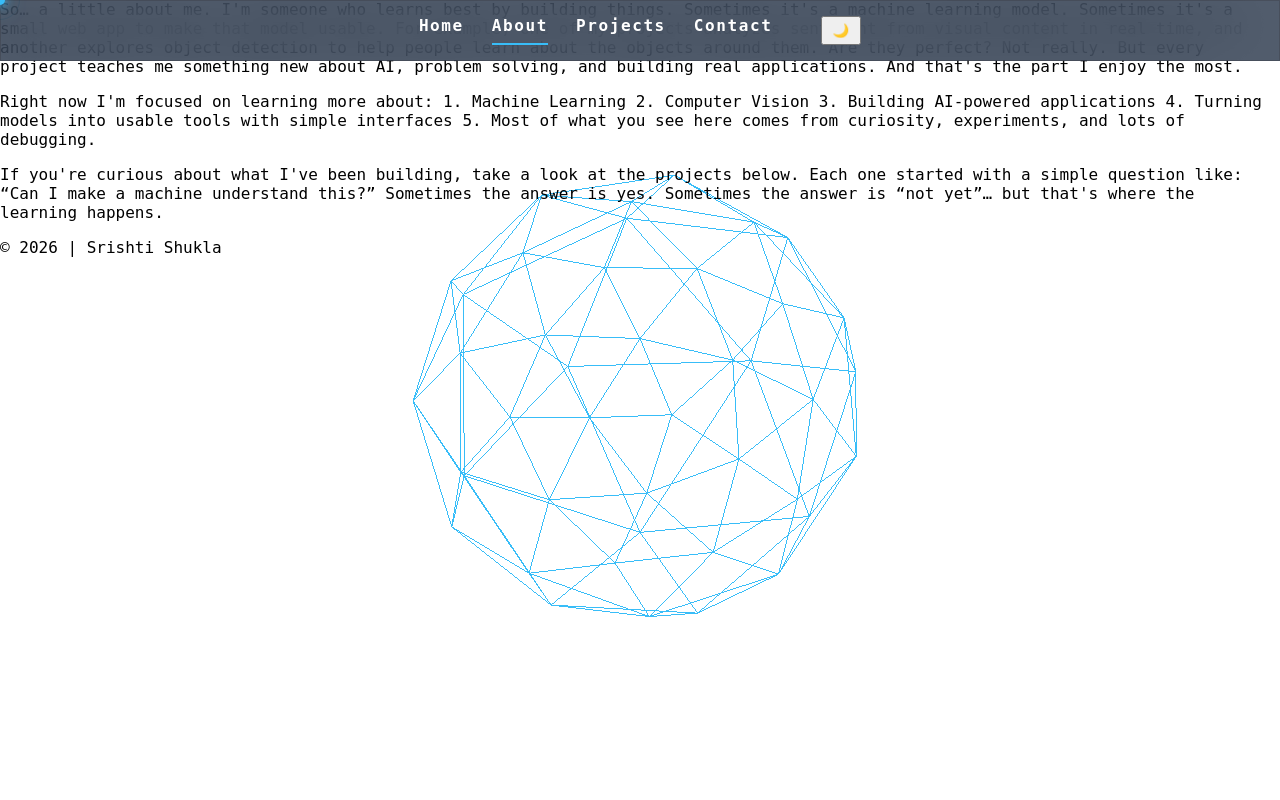
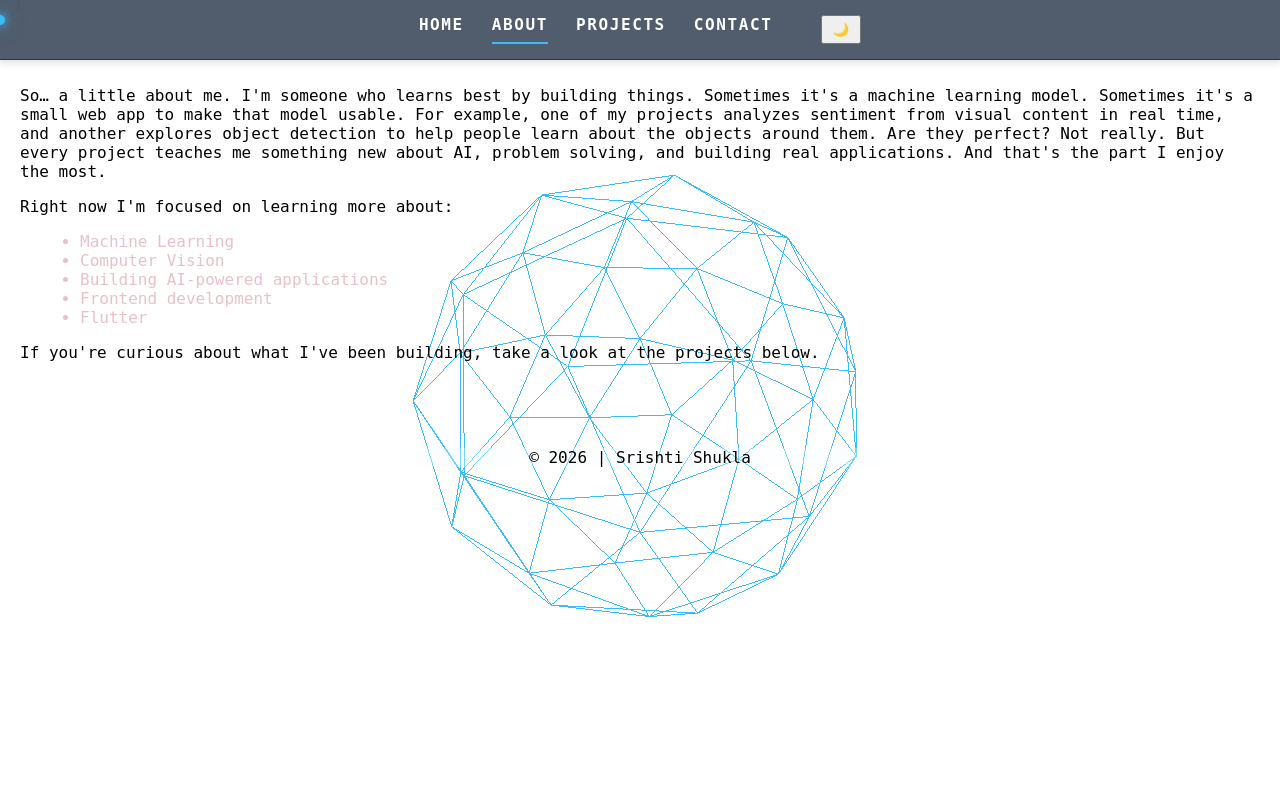
Before and after one commit to sris-14/Portfolio, a Flask app: page /about in a window 1280 px wide. Run offline with Flask 3, Linux system fonts and the light colour scheme.

Commit message:
update: content in about pg & navbar bottom border

```diff
--- a/static/style.css
+++ b/static/style.css
@@ -10,8 +10,8 @@
     background: rgba(38, 52, 72, 0.8);
     backdrop-filter: blur(20px);   /* Frosted glass blur effect */
     -webkit-backdrop-filter: blur(20px);
-    border: 1px solid rgba(36, 29, 29, 0.2);
-    /* box-shadow: 0 4px 6px rgba(0,0,0,0.1); */
+    border-bottom: 1px solid rgb(6, 67, 93);
+    box-shadow: 0 4px 6px rgba(0,0,0,0.1);
 }
 
 nav a {
@@ -19,6 +19,9 @@
     color: white;
     font-weight: bold;
     letter-spacing: 0.1em;
+    text-transform: uppercase;
+    transition: color 0.3s;
+    font-weight: 600;
 }
 
 nav a:hover {
@@ -31,10 +34,19 @@
     gap: 28px;
 }
 
+footer{
+    text-align: center;
+    backdrop-filter: blur(20px);
+    ;
+}
+
 .active {
     border-bottom: 2px solid #38bdf8;
 }
 
+html{
+    scroll-behavior: smooth;
+}
 /* Default light mode */
 body{
     margin: 0;
@@ -43,6 +55,7 @@
     color: black;
     transition: background 0.3s ease, color 0.3s ease;
     cursor: none;
+    font-weight:100;
 }
 /* Dark mode */
 body.dark-mode {
@@ -74,18 +87,6 @@
 }
 
 .btn {
-    /* display: inline-block; */
-    /* margin-top: 20px;
-    padding: 12px 25px;
-    background: #38bdf8;
-    color: black;
-    text-decoration: none;
-    border-radius: 8px;
-    font-weight: bold;
-    transition: 0.3s ease;
-    cursor: pointer; */
-
-
     display: inline-flex;
     align-items: center;
     gap: 10px;
@@ -179,3 +180,13 @@
     transform: translate(-50%,-50%);
     transition: width 0.3s ease height 0.3s ease;
 }
+
+.about{
+    margin: 20px 0;
+    padding: 50px 20px;
+}
+ul.skills-list{
+    /* list-style-type: disc; */
+    margin-left: 20px;
+    color: #e8c1c8;
+}
--- a/templates/about.html
+++ b/templates/about.html
@@ -11,39 +11,28 @@
         I'm someone who learns best by building things.
         Sometimes it's a machine learning model.
         Sometimes it's a small web app to make that model usable.
-
-        For example, one of my projects analyzes sentiment from visual content in real time, and another explores object detection to help people learn about the objects around them.
-
+        For example, one of my projects analyzes sentiment from
+        visual content in real time, and another explores object
+        detection to help people learn about the objects around them.
         Are they perfect? Not really.
-        But every project teaches me something new about AI, problem solving, and building real applications.
-
+        But every project teaches me something new about AI, problem
+        solving, and building real applications.
         And that's the part I enjoy the most.
     </p>
 
     <p>
         Right now I'm focused on learning more about:
-
-        1. Machine Learning
-
-        2. Computer Vision
-
-        3. Building AI-powered applications
-
-        4. Turning models into usable tools with simple interfaces
-
-        5. Most of what you see here comes from curiosity, experiments, and lots of debugging.
-    </p>
+       <ul class="skills-list">
+            <li>Machine Learning</li>
+            <li>Computer Vision</li>
+            <li>Building AI-powered applications</li>
+            <li>Frontend development</li>
+            <li>Flutter</li>
+        </ul>
 
     <p>
         If you're curious about what I've been building,
         take a look at the projects below.
-
-        Each one started with a simple question like:
-
-        “Can I make a machine understand this?”
-
-        Sometimes the answer is yes.
-        Sometimes the answer is “not yet”… but that's where the learning happens.
     </p>
 </section>
 {% endblock %}
```
